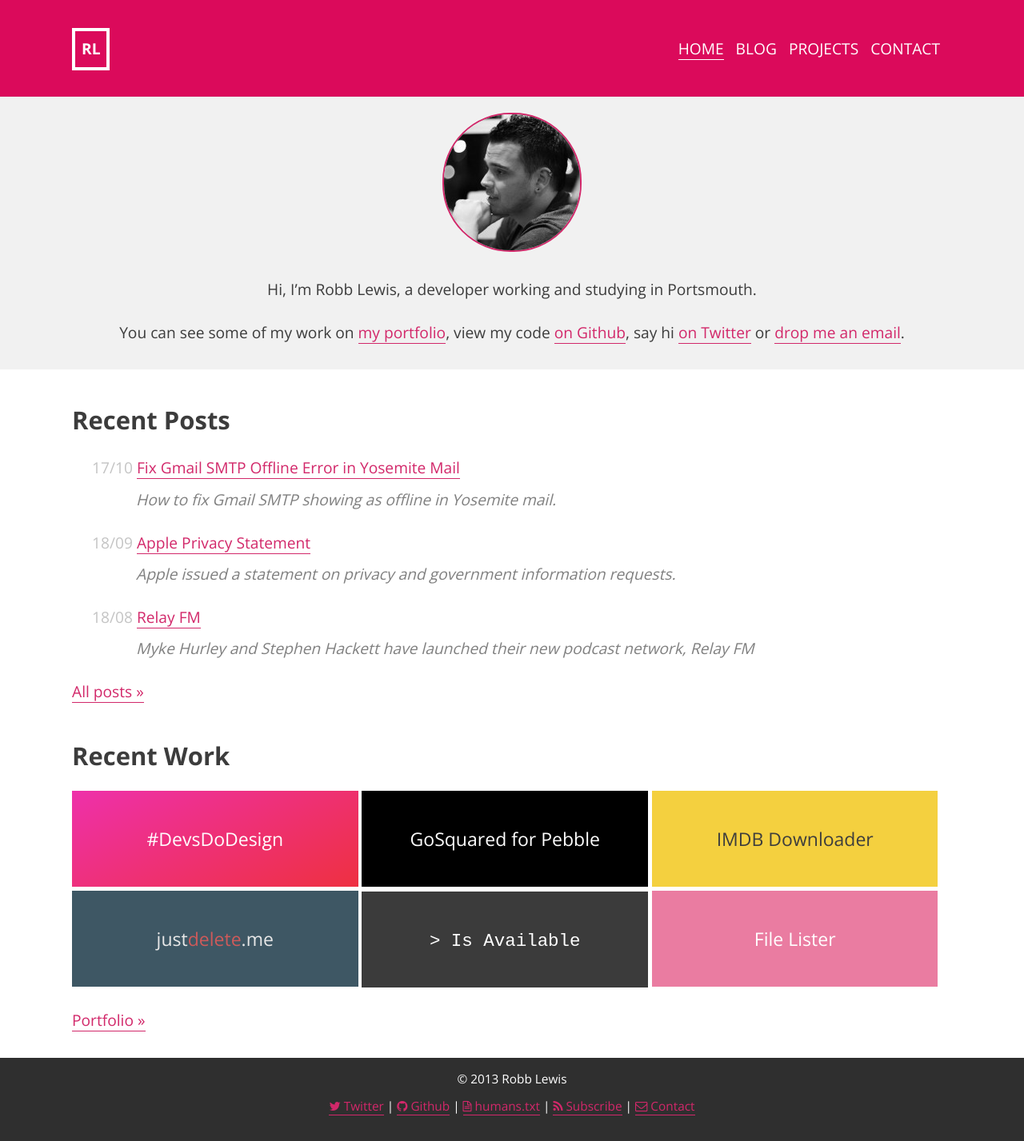
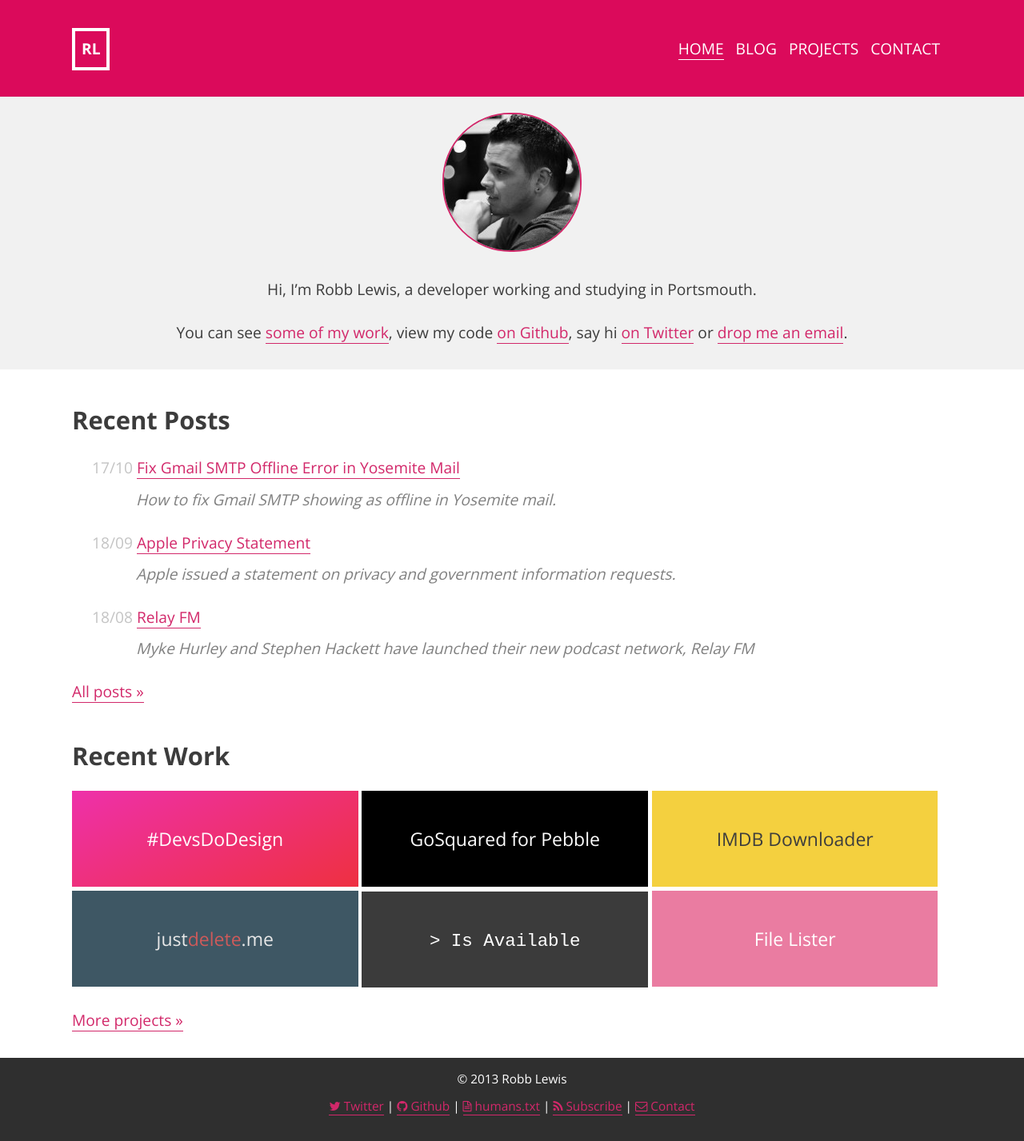
Before and after one commit to rknightuk/robblewis.me-jekyll, a Jekyll site: the page built from index.html, in a window 1280 px wide. Shown: the whole page at 80% size. Built offline with Jekyll 4.4.1, drawn with Linux system fonts in a browser that asks for light colours; Markdown is read by kramdown in place of the engine named in the settings.

Commit message:
Change links

```diff
--- a/index.html
+++ b/index.html
@@ -8,7 +8,7 @@
 
 		<img src="/assets/img/avatar_170.jpg" width="170" height="170" alt="Robb Lewis Avatar">
 
-		<p>Hi, I&#8217;m Robb Lewis, a developer working and studying in Portsmouth.</p><p>You can see some of my work on <a href="/portfolio">my portfolio</a>, view my code <a href="http://github.com/rmlewisuk">on Github</a>, say hi <a href="http://twitter.com/rmlewisuk">on&nbsp;Twitter</a> or <a href="/contact">drop me an email</a>.</p>
+		<p>Hi, I&#8217;m Robb Lewis, a developer working and studying in Portsmouth.</p><p>You can see <a href="/projects">some of my work</a>, view my code <a href="http://github.com/rmlewisuk">on Github</a>, say hi <a href="http://twitter.com/rmlewisuk">on&nbsp;Twitter</a> or <a href="/contact">drop me an email</a>.</p>
 
 	</header>
 </section>
@@ -70,7 +70,7 @@
 			</div>
 		</a> -->
 
-		<p><a href="/portfolio">Portfolio &raquo;</a></p>
+		<p><a href="/projects">More projects &raquo;</a></p>
 	</section>
 
 </section>
```
